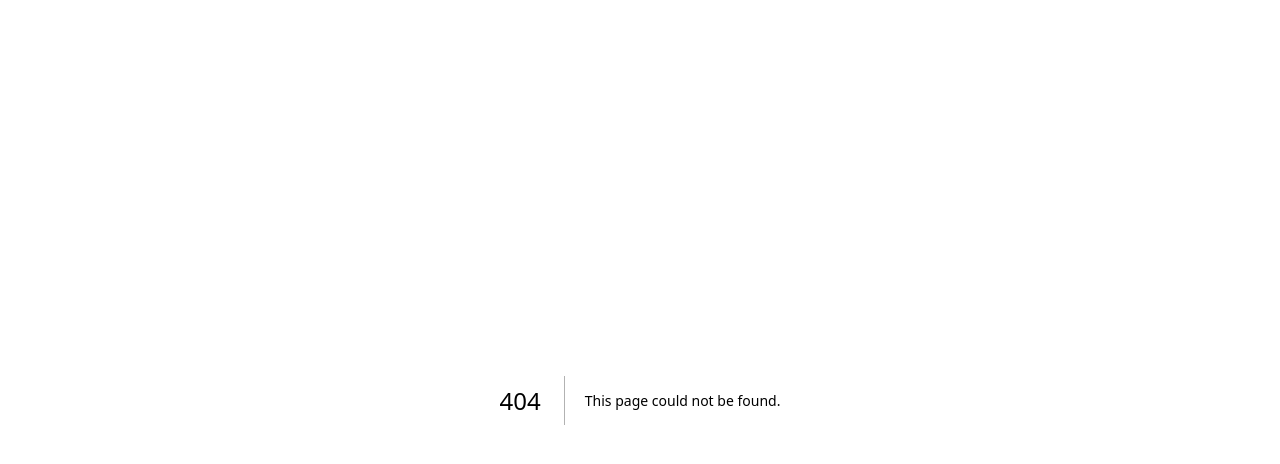
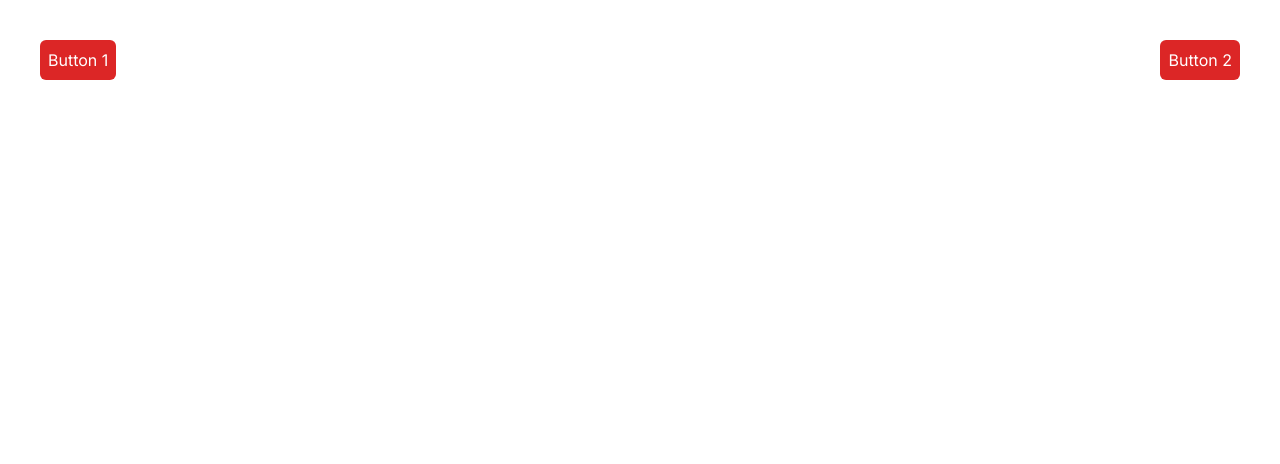
Before and after one commit to WhiteWolf36/PIAIC, a Next.js app in the folder Quarter 2/class1/: page /buttons in a window 1280 px wide. Before the commit this address had no page. Shown: the top 464 px of the page. Built offline with nearby package versions, Linux system fonts and the light colour scheme.

Commit message:
class 2 task 1

```diff
--- /dev/null
+++ b/Quarter 2/class1/src/app/buttons/page.tsx
@@ -0,0 +1,18 @@
+import React from "react";
+
+function Class2() {
+  return (
+    <>
+      <div className="m-10 flex justify-between">
+        <button className="p-2 text-white rounded-md border-black bg-red-600">
+          Button 1
+        </button>
+        <button className="p-2 text-white rounded-md border-black bg-red-600">
+          Button 2
+        </button>
+      </div>
+    </>
+  );
+}
+
+export default Class2;
```
